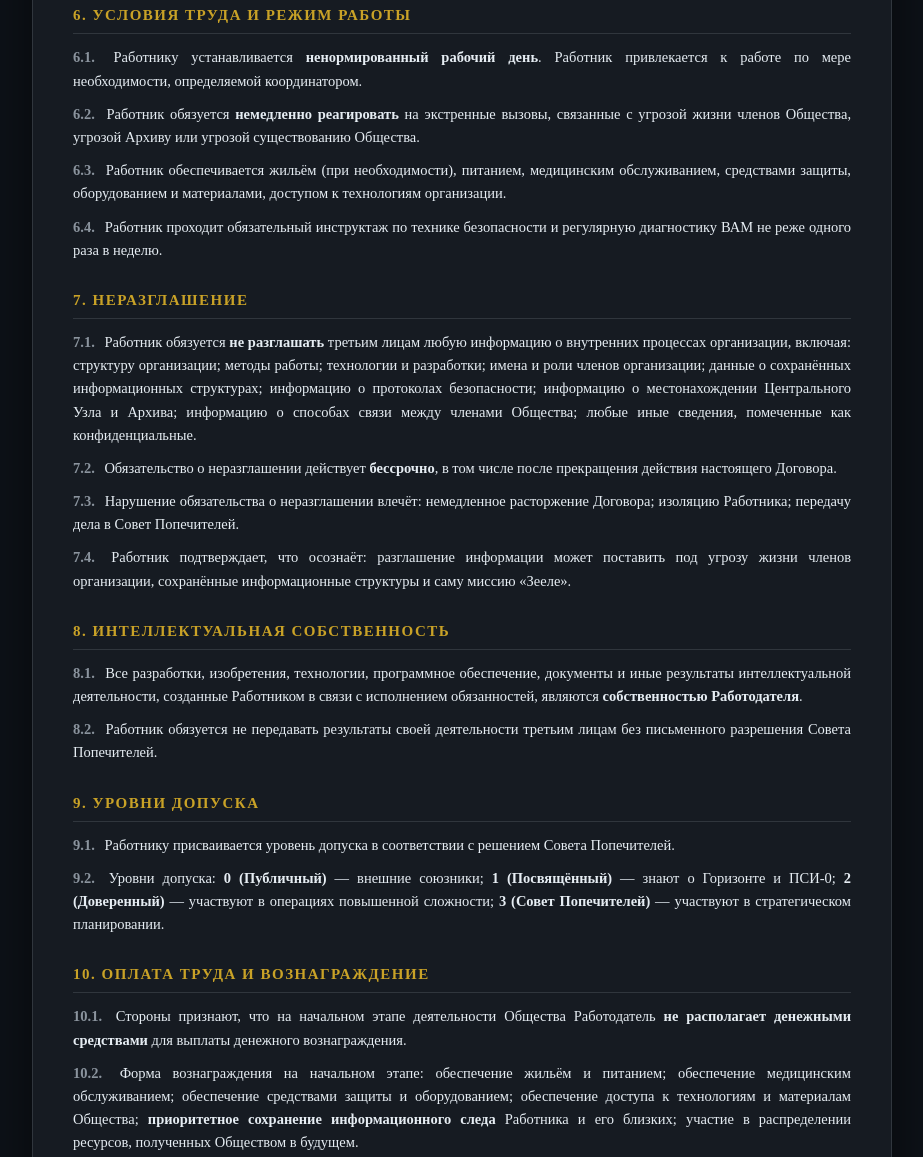
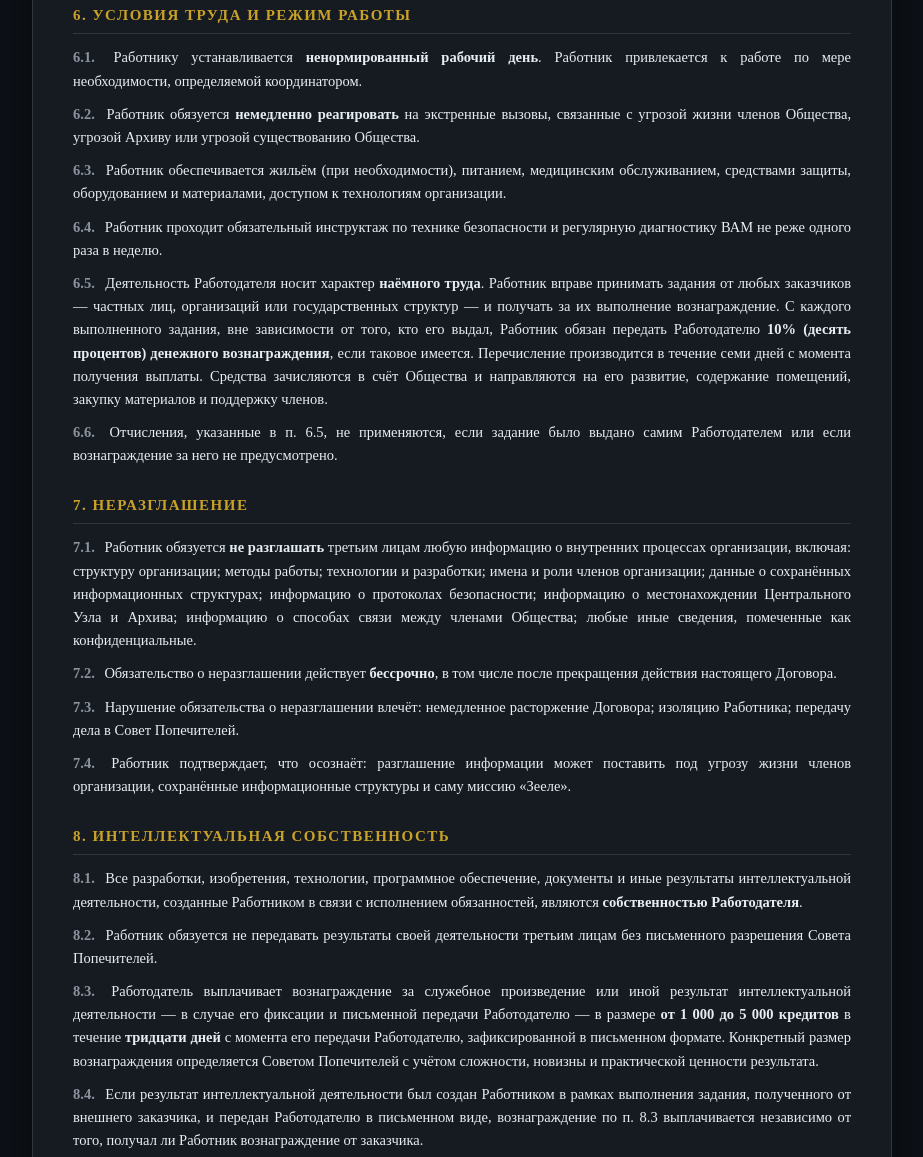
Before and after one commit to zofishiner1/institute_seele, a plain HTML site: page index.html in a window 1280 px wide. Shown: the part 2258-3415 px from the top of the page, without its empty margins (178-1101 px from the left). Drawn offline with Linux system fonts and the light colour scheme.

Commit message:
Update index.html

```diff
--- a/index.html
+++ b/index.html
@@ -476,6 +476,24 @@
         Работник проходит обязательный инструктаж по технике безопасности и регулярную диагностику ВАМ
         не реже одного раза в неделю.
       </div>
+
+      <div class="clause">
+        <span class="clause-num">6.5.</span>
+        Деятельность Работодателя носит характер <strong>наёмного труда</strong>. Работник
+        вправе принимать задания от любых заказчиков — частных лиц, организаций или
+        государственных структур — и получать за их выполнение вознаграждение. С каждого
+        выполненного задания, вне зависимости от того, кто его выдал, Работник обязан
+        передать Работодателю <strong>10% (десять процентов) денежного вознаграждения</strong>,
+        если таковое имеется. Перечисление производится в течение семи дней с момента
+        получения выплаты. Средства зачисляются в счёт Общества и направляются на его
+        развитие, содержание помещений, закупку материалов и поддержку членов.
+      </div>
+
+      <div class="clause">
+        <span class="clause-num">6.6.</span>
+        Отчисления, указанные в п. 6.5, не применяются, если задание было выдано самим
+        Работодателем или если вознаграждение за него не предусмотрено.
+      </div>
     </div>
 
     <div class="section">
@@ -525,6 +543,24 @@
         Работник обязуется не передавать результаты своей деятельности третьим лицам без
         письменного разрешения Совета Попечителей.
       </div>
+
+      <div class="clause">
+        <span class="clause-num">8.3.</span>
+        Работодатель выплачивает вознаграждение за служебное произведение или иной результат
+        интеллектуальной деятельности — в случае его фиксации и письменной передачи
+        Работодателю — в размере <strong>от 1 000 до 5 000 кредитов</strong> в течение
+        <strong>тридцати дней</strong> с момента его передачи Работодателю, зафиксированной
+        в письменном формате. Конкретный размер вознаграждения определяется Советом
+        Попечителей с учётом сложности, новизны и практической ценности результата.
+      </div>
+
+      <div class="clause">
+        <span class="clause-num">8.4.</span>
+        Если результат интеллектуальной деятельности был создан Работником в рамках
+        выполнения задания, полученного от внешнего заказчика, и передан Работодателю
+        в письменном виде, вознаграждение по п. 8.3 выплачивается независимо от того,
+        получал ли Работник вознаграждение от заказчика.
+      </div>
     </div>
 
     <div class="section">
@@ -567,6 +603,19 @@
         По мере развития Общества Совет Попечителей вправе установить денежное вознаграждение.
         Оклад в месяц:
         <input type="text" id="salary" name="entry.1883084827" placeholder="50000" required>
+      </div>
+
+      <div class="clause">
+        <span class="clause-num">10.4.</span>
+        Работник сохраняет право на вознаграждение от внешних заказчиков за выполненные
+        задания. При этом 10% от такого вознаграждения передаются Работодателю в порядке,
+        предусмотренном п. 6.5 настоящего Договора.
+      </div>
+
+      <div class="clause">
+        <span class="clause-num">10.5.</span>
+        Вознаграждение за служебные произведения и иные результаты интеллектуальной
+        деятельности выплачивается в порядке, предусмотренном п. 8.3 настоящего Договора.
       </div>
     </div>
 
@@ -836,22 +885,18 @@
     const el = document.getElementById('contractNumber');
     if (!el) return;
 
-    // Случайное число из 5 цифр
     const randomNumber = Math.floor(10000 + Math.random() * 90000);
 
-    // Реальная дата
     const now = new Date();
     const day = now.getDate();
     const monthIndex = now.getMonth();
     const realYear = now.getFullYear();
 
-    // Русские названия месяцев в родительном падеже
     const monthsGenitive = [
       'января', 'февраля', 'марта', 'апреля', 'мая', 'июня',
       'июля', 'августа', 'сентября', 'октября', 'ноября', 'декабря'
     ];
 
-    // Год договора: реальный + 130 (2026 → 2156, 2027 → 2157 и т. д.)
     const contractYear = realYear + 130;
 
     el.textContent = `№ ${randomNumber} от ${day} ${monthsGenitive[monthIndex]} ${contractYear} г.`;
```
